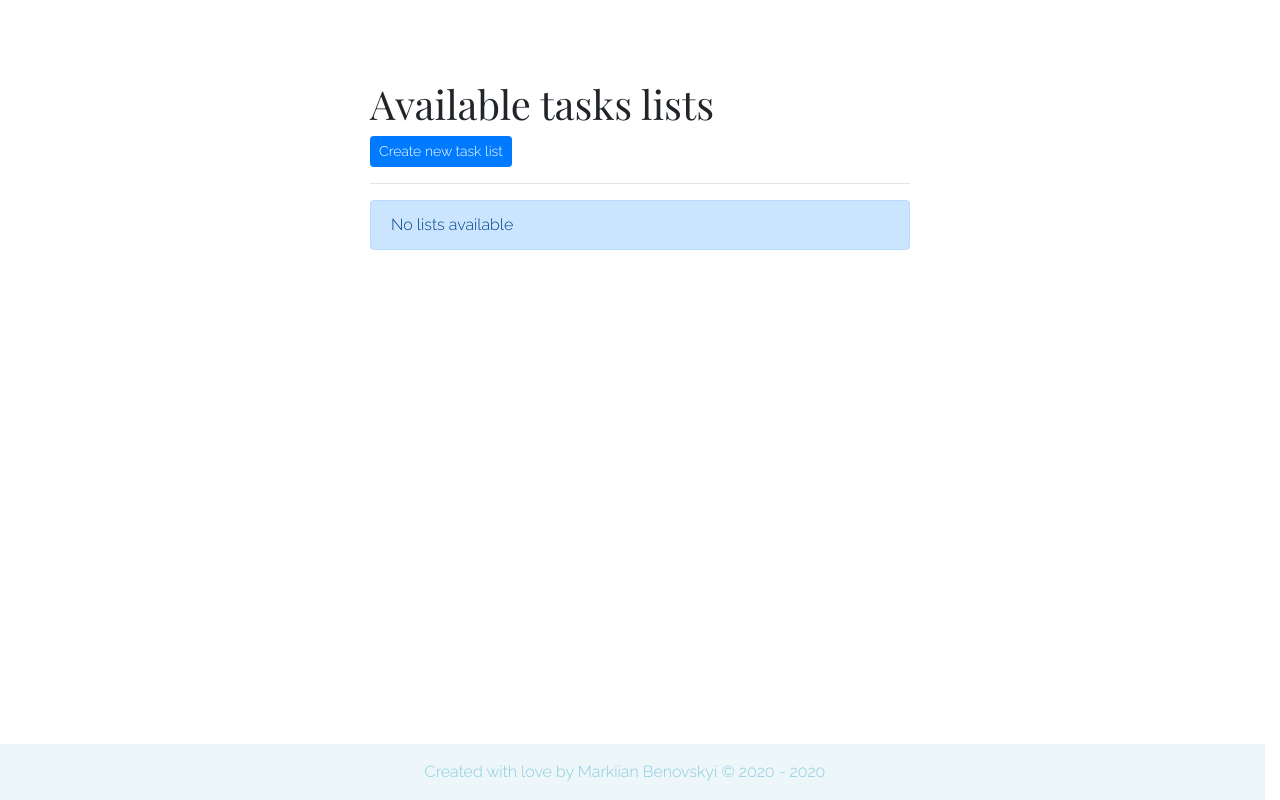
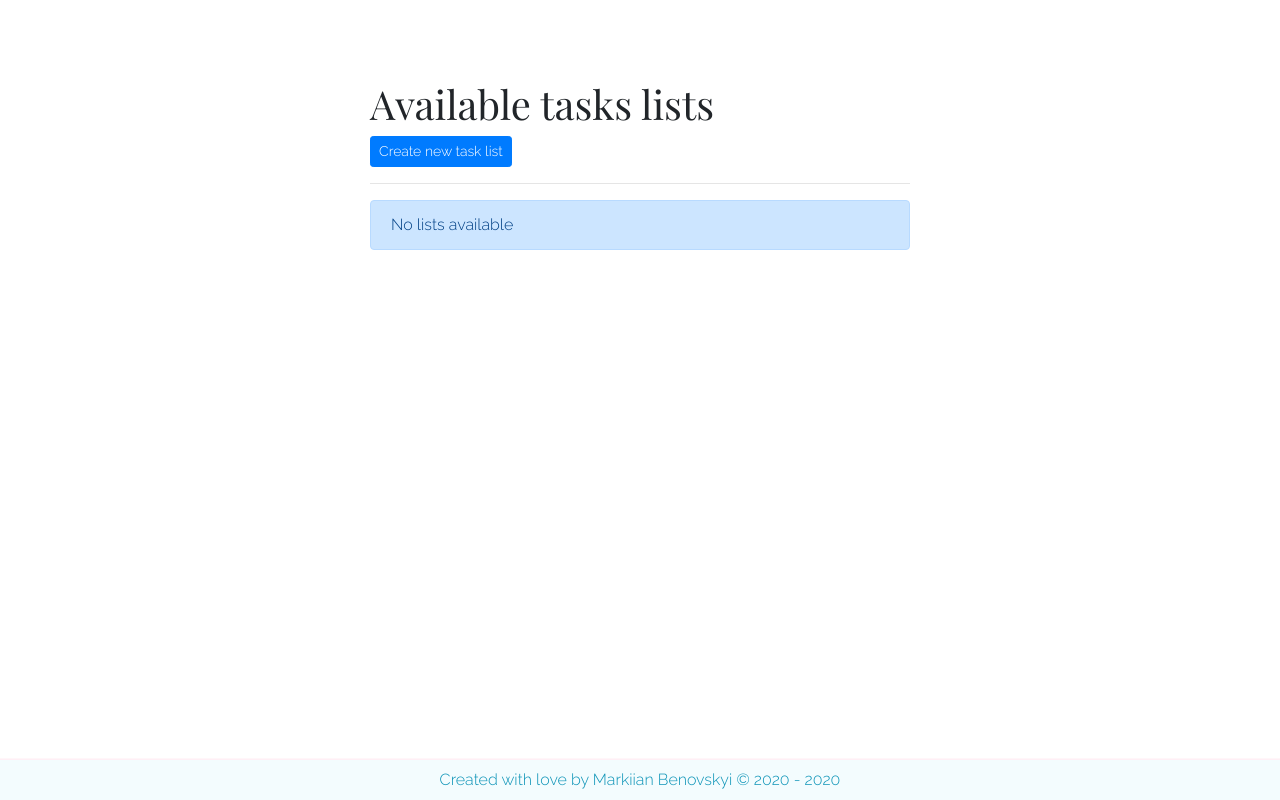
Before and after one commit to MarkusBansky/card-tasks, a React (Create React App) app: page / in a window 1280 px wide. Built offline with nearby package versions, Linux system fonts and the light colour scheme.

Commit message:
Smaller tweaks

```diff
--- a/src/pages/Display.tsx
+++ b/src/pages/Display.tsx
@@ -1,7 +1,7 @@
 import React from 'react';
 
 import '../styles/Display.scss';
-import {Alert, Button, Col, Container, Row} from "react-bootstrap";
+import {Alert, Button} from "react-bootstrap";
 import {shuffle} from "../utils/Utils";
 import {getTasksFromList} from "../utils/TaskUtils";
 import Page from "../components/Page";
--- a/src/pages/Edit.tsx
+++ b/src/pages/Edit.tsx
@@ -1,8 +1,7 @@
 import React from 'react';
-import {Button, Card, Col, Container, Form, Row, Table} from "react-bootstrap";
+import {Button, Card, Form, Table} from "react-bootstrap";
 import {getTasksFromList, updateTasksFromList} from "../utils/TaskUtils";
 import '../styles/Edit.scss';
-import Footer from "../components/Footer";
 import Page from "../components/Page";
 
 interface EditState {
--- a/src/pages/Homepage.tsx
+++ b/src/pages/Homepage.tsx
@@ -1,8 +1,7 @@
 import React from 'react';
 
-import {Alert, Button, Card, Col, Container, Form, Row} from "react-bootstrap";
+import {Alert, Button, Card, Form} from "react-bootstrap";
 import {createNewTaskList, deleteTasksList, getAvailableLists} from "../utils/TaskUtils";
-import Footer from "../components/Footer";
 import Page from "../components/Page";
 
 interface HomepageState {
--- a/src/styles/App.scss
+++ b/src/styles/App.scss
@@ -1,4 +1,5 @@
-@import '~bootstrap/dist/css/bootstrap.min.css';
+@import "~bootstrap/dist/css/bootstrap.min.css";
+@import "colors";
 
 .container {
   margin-top: 5rem;
--- a/src/styles/Display.scss
+++ b/src/styles/Display.scss
@@ -1,4 +1,5 @@
 @import "fonts";
+@import "colors";
 
 $use-filters: true;
 
@@ -83,7 +84,7 @@ $use-filters: true;
     position: absolute;
     top: 0;
     width: 100%;
-    background-color: #c2f0fc;
+    background-color: $color-main-blue;
     color: #323232;
     opacity: 0;
     transform: translateY(0) translateX(calc(-100% - 1rem)) scale(1);
@@ -111,7 +112,7 @@ $use-filters: true;
     label {
         color: white;
         display: inline-block;
-        padding: 0.8rem 2.2rem;
+        padding: 0.4rem 2rem;
         margin: 8rem 1rem 1rem;
         background-color: #ffb0cd;
         border-radius: 200px;
--- a/src/styles/Footer.scss
+++ b/src/styles/Footer.scss
@@ -1,11 +1,16 @@
+@import "colors";
+
 .footer {
   position: fixed;
   bottom: 0;
-  padding: 1rem;
+  padding: 0.5rem 0;
+  margin: 0 !important;
+
   width: 100%;
   text-align: center;
-  background-color: #edf7fa;
-  color: darken(#edf7fa, 25%);
+  background-color: $color-main-secondary;
+  color: darken($color-main-primary, 25%);
+  box-shadow: 0 0 0 .1rem rgba(#ffb0cd, .2);
 
   p {
     padding: 0;
--- a/src/styles/_colors.scss
+++ b/src/styles/_colors.scss
@@ -0,0 +1,3 @@
+$color-main-blue: #c2f0fc;
+$color-main-secondary: lighten($color-main-blue, 10%);
+$color-main-primary: darken($color-main-blue, 25%);
```
